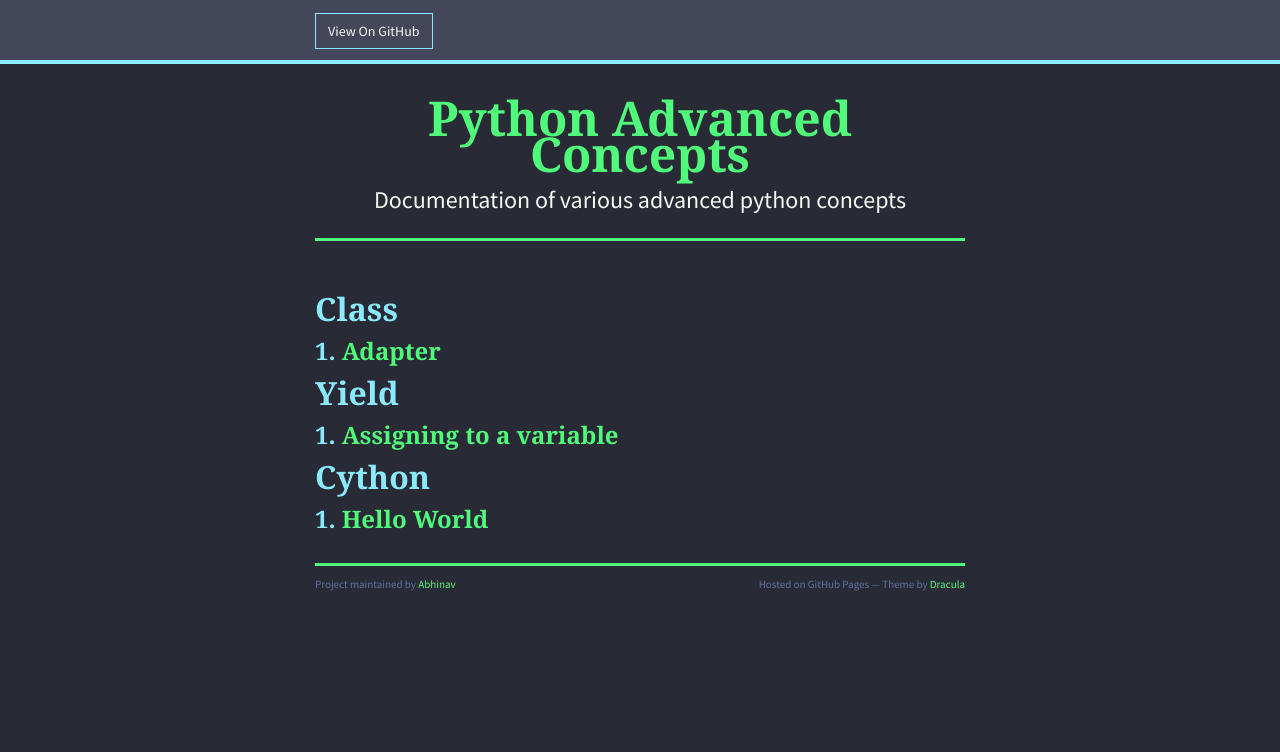
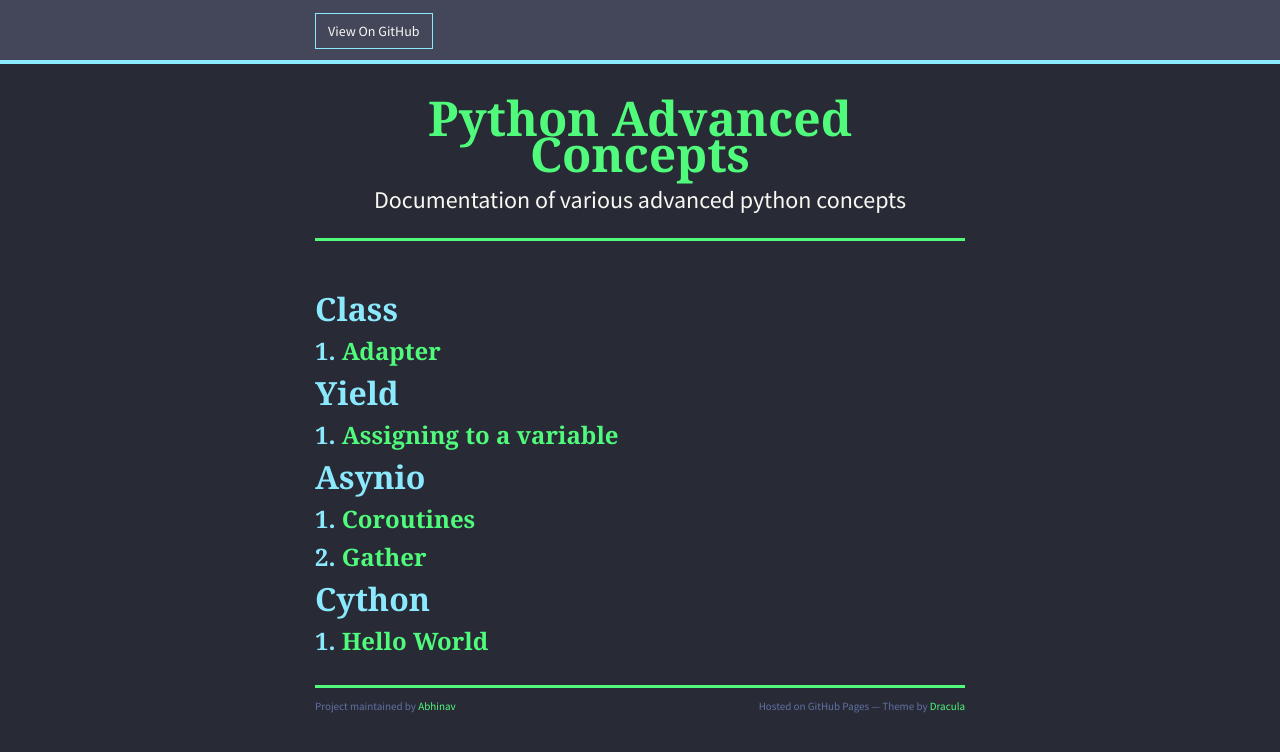
Before and after one commit to blacksmithop/PythonConcepts, a Jekyll site: the page built from index.md, in a window 1280 px wide. Shown: the top 752 px of the page. Built offline with Jekyll 4.4.1, drawn with Linux system fonts in a browser that asks for light colours; nearby versions of some CDN libraries; our own code applies the rules of GitHub Pages for plain Markdown files.

Commit message:
Update index

```diff
--- a/index.md
+++ b/index.md
@@ -6,6 +6,11 @@
 
 ### 1. [Assigning to a variable](./docs/Yield/Yield.md)
 
+## Asynio
+
+### 1. [Coroutines](./docs/Asyncio/Asyncio_Coroutines.md)
+### 2. [Gather](./docs/Asyncio/Asyncio_Gather.md)
+
 ## Cython
 
 ### 1. [Hello World](./docs/Cython/Hello_World.md)
```
